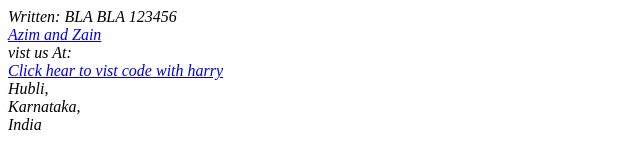
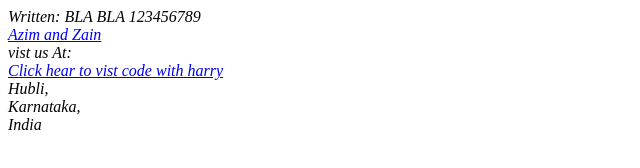
Before and after one commit to allindiagaming/HTML, a plain HTML site: page Address.html in a window 1280 px wide. Shown: the full height of the page, 0-640 px from the left. Drawn offline with Linux system fonts and the light colour scheme.

Commit message:
Update Address.html

```diff
--- a/Address.html
+++ b/Address.html
@@ -7,7 +7,7 @@
 </head>
 <body>
     <address>
-        Written: BLA BLA 123456
+        Written: BLA BLA 123456789
         <br>
         <a href="https://www.codewithharry.com/">Azim and Zain</a>
         <br>
```
